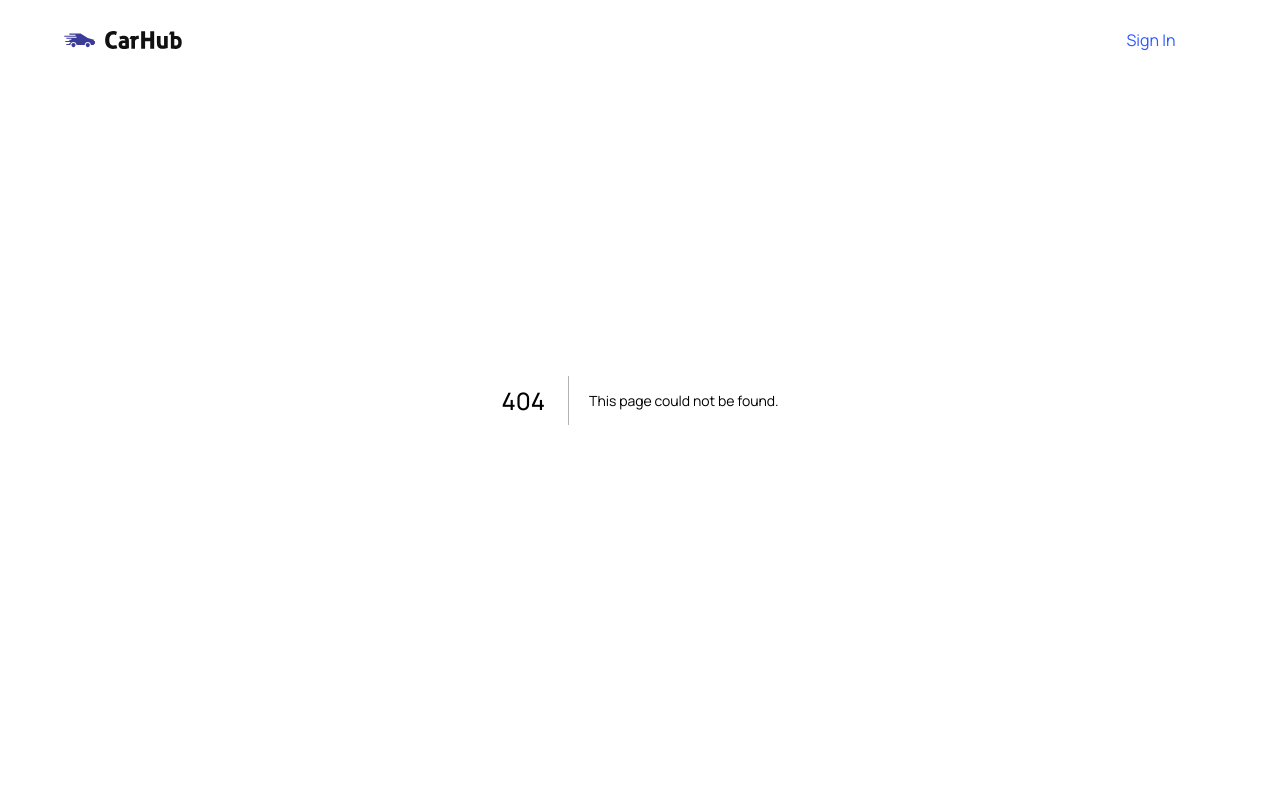
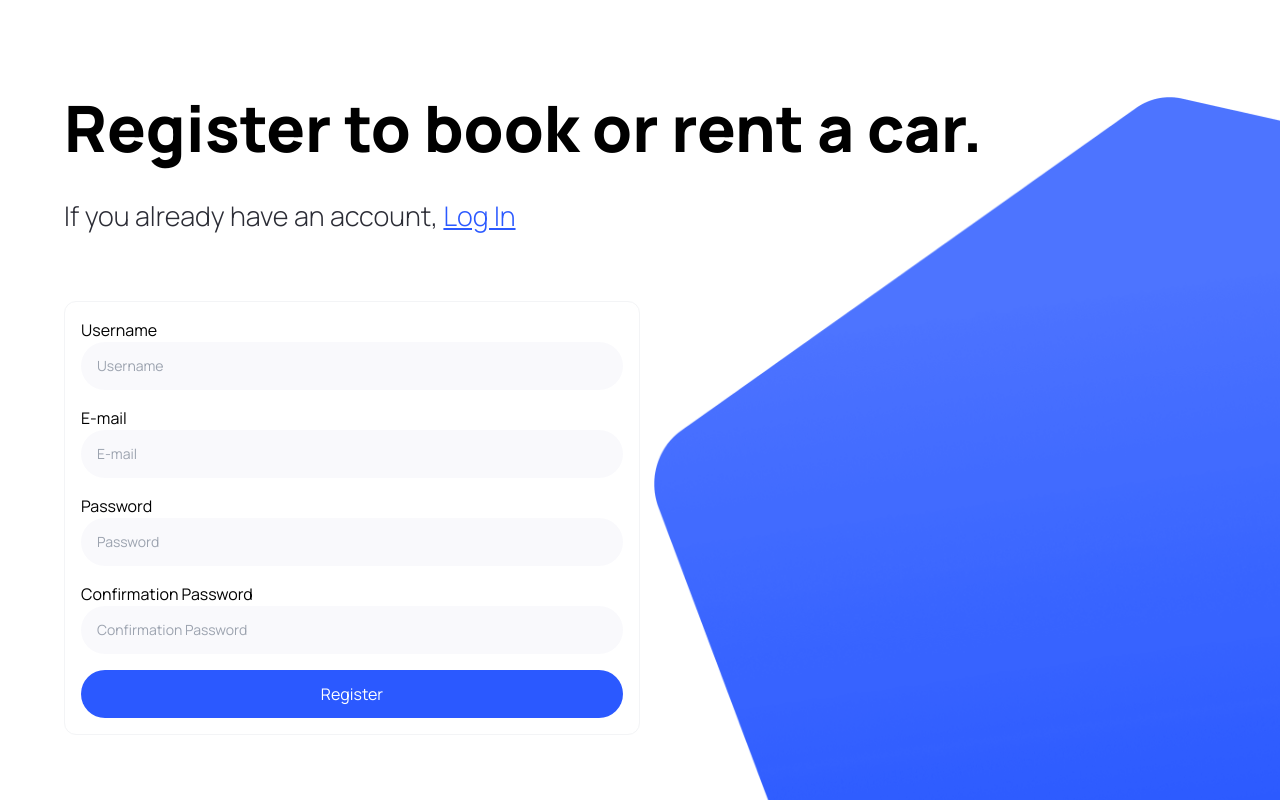
Before and after one commit to ol-dychka/RentaCar, a Next.js app: page /register in a window 1280 px wide. Before the commit this address had no page. Shown: the top 800 px of the page. Built offline with nearby package versions, Linux system fonts and the light colour scheme.

Commit message:
feat: login & register pages

```diff
--- a/app/layout.tsx
+++ b/app/layout.tsx
@@ -15,7 +15,7 @@ export default function RootLayout({
   return (
     <html lang="en">
       <body className="relative">
-        <Navbar />
+        {/* <Navbar /> */}
         {children}
         <Footer />
       </body>
--- /dev/null
+++ b/app/login/page.tsx
@@ -0,0 +1,42 @@
+import Link from "next/link";
+import Image from "next/image";
+import CustomInput from "@/components/CustomInput";
+import { CustomButton } from "@/components";
+
+const LoginPage = () => {
+  return (
+    <main className="overflow-hidden">
+      <div className="pt-20 padding-x">
+        <h1 className="hero__title">Log in to book or rent a car.</h1>
+
+        <p className="hero__subtitle">
+          If you do not have an account,{" "}
+          <Link href="/register" className="underline text-primary-blue">
+            Register
+          </Link>
+        </p>
+
+        <div className="w-full h-screen relative">
+          <div className="absolute xl:-top-36 xl:-right-1/2 -right-1/4 bg-hero-bg bg-repeat-round -z-10 w-full xl:h-screen h-[590px] overflow-hidden" />
+
+          <div className="pt-16">
+            <div className="rounded-xl border-gray-100 border bg-white lg:w-1/2 w-full p-4">
+              <form>
+                <div className="space-y-4">
+                  <CustomInput name="email" placeholder="E-mail" />
+                  <CustomInput name="password" placeholder="Password" />
+                  <CustomButton
+                    btnType="submit"
+                    title="Log in"
+                    containerStyles="bg-primary-blue text-white rounded-full mt-10 w-full"
+                  />
+                </div>
+              </form>
+            </div>
+          </div>
+        </div>
+      </div>
+    </main>
+  );
+};
+export default LoginPage;
--- a/app/page.tsx
+++ b/app/page.tsx
@@ -1,4 +1,11 @@
-import { CarCard, CustomFilter, Hero, SearchBar, ShowMore } from "@/components";
+import {
+  CarCard,
+  CustomFilter,
+  Hero,
+  Navbar,
+  SearchBar,
+  ShowMore,
+} from "@/components";
 import { fuels, manufacturers, yearsOfProduction } from "@/constants";
 import { fetchCars } from "@/utils";
 
@@ -26,6 +33,8 @@ export default async function Home({
   const isDataEmpty = !Array.isArray(allCars) || allCars.length < 1 || !allCars;
 
   return (
+    <>
+      <Navbar />
       <main className="overflow-hidden">
         <Hero />
 
@@ -58,10 +67,13 @@ export default async function Home({
             </section>
           ) : (
             <div className="home__error-container">
-            <h2 className="text-black font-bold text-xl">Oops, no results.</h2>
+              <h2 className="text-black font-bold text-xl">
+                Oops, no results.
+              </h2>
             </div>
           )}
         </div>
       </main>
+    </>
   );
 }
--- /dev/null
+++ b/app/register/page.tsx
@@ -0,0 +1,47 @@
+import Link from "next/link";
+import Image from "next/image";
+import CustomInput from "@/components/CustomInput";
+import { CustomButton } from "@/components";
+
+const RegisterPage = () => {
+  return (
+    <main className="overflow-hidden">
+      <div className="pt-20 padding-x">
+        <h1 className="hero__title">Register to book or rent a car.</h1>
+
+        <p className="hero__subtitle">
+          If you already have an account,{" "}
+          <Link href="/login" className="underline text-primary-blue">
+            Log In
+          </Link>
+        </p>
+
+        <div className="w-full h-screen relative">
+          <div className="absolute xl:-top-36 xl:-right-1/2 -right-1/4 bg-hero-bg bg-repeat-round -z-10 w-full xl:h-screen h-[590px] overflow-hidden" />
+
+          <div className="pt-16">
+            <div className="rounded-xl border-gray-100 border bg-white lg:w-1/2 w-full p-4">
+              <form>
+                <div className="space-y-4">
+                  <CustomInput name="username" placeholder="Username" />
+                  <CustomInput name="email" placeholder="E-mail" />
+                  <CustomInput name="password" placeholder="Password" />
+                  <CustomInput
+                    name="password2"
+                    placeholder="Confirmation Password"
+                  />
+                  <CustomButton
+                    btnType="submit"
+                    title="Register"
+                    containerStyles="bg-primary-blue text-white rounded-full mt-10 w-full"
+                  />
+                </div>
+              </form>
+            </div>
+          </div>
+        </div>
+      </div>
+    </main>
+  );
+};
+export default RegisterPage;
--- /dev/null
+++ b/components/CustomInput.tsx
@@ -0,0 +1,19 @@
+interface CustomInputProps {
+  name: string;
+  placeholder: string;
+}
+
+const CustomInput = ({ name, placeholder }: CustomInputProps) => {
+  return (
+    <div>
+      <p>{placeholder}</p>
+      <input
+        type="text"
+        name={name}
+        placeholder={placeholder}
+        className="w-full h-[48px] p-4 bg-light-white rounded-full max-sm:rounded-full outline-none cursor-pointer text-sm"
+      />
+    </div>
+  );
+};
+export default CustomInput;
--- a/components/Navbar.tsx
+++ b/components/Navbar.tsx
@@ -1,8 +1,13 @@
+"use client";
+
 import Link from "next/link";
 import Image from "next/image";
 import { CustomButton } from ".";
+import { useRouter } from "next/navigation";
 
 const Navbar = () => {
+  const router = useRouter();
+
   return (
     <header className="w-full absolute z-10">
       <nav className="max-w-[1440px] mx-auto flex justify-between items-center sm:px-16 px-6 py-4">
@@ -19,6 +24,7 @@ const Navbar = () => {
         <CustomButton
           title="Sign In"
           containerStyles="text-primary-blue rounded-full bg-white min-w-[130px]"
+          handleClick={() => router.push("/login")}
         />
       </nav>
     </header>
```
Lines whose indentation alone changed are shown as unchanged.
